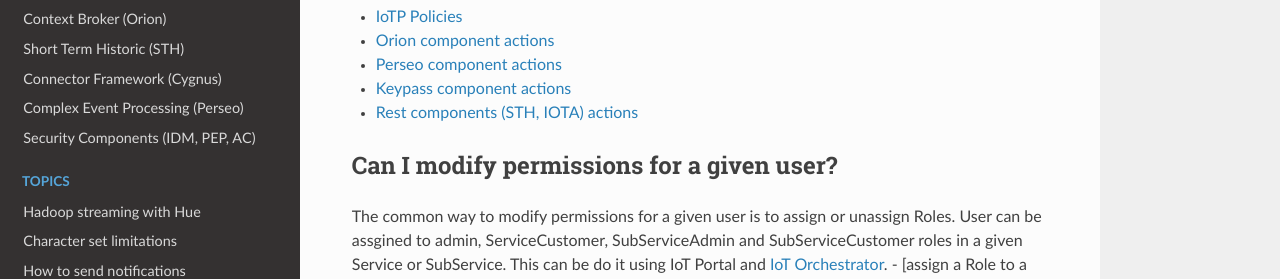
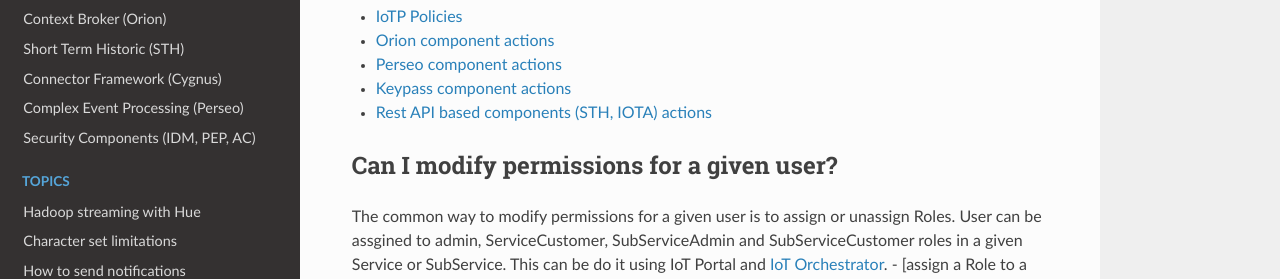
Before and after one commit to telefonicaid/thinking-cities, an MkDocs documentation site: the page built from docs/topics/user_permissions.md, in a window 1280 px wide and 900 px high, scrolled down 819 px. Shown: the part 155-434 px from the top of the window. Built offline with MkDocs 1.6.1, drawn with Linux system fonts in a browser that asks for light colours; nearby versions of some CDN libraries; old or Windows-style settings are respelled for this version of MkDocs.

Commit message:
replace REST components to REST API based components as @fgalan suggests

```diff
--- a/docs/topics/user_permissions.md
+++ b/docs/topics/user_permissions.md
@@ -37,7 +37,7 @@
 - [Orion component actions](https://github.com/telefonicaid/fiware-pep-steelskin#-rules-to-determine-the-context-broker-action-from-the-request)
 - [Perseo component actions](https://github.com/telefonicaid/fiware-pep-steelskin#-rules-to-determine-the-perseo-cep-action-from-the-request)
 - [Keypass component actions](https://github.com/telefonicaid/fiware-pep-steelskin#rulesKeypass)
-- [Rest components (STH, IOTA) actions](https://github.com/telefonicaid/fiware-pep-steelskin#generic-rest-middleware)
+- [Rest API based components (STH, IOTA) actions](https://github.com/telefonicaid/fiware-pep-steelskin#generic-rest-middleware)
 
 
 ## Can I modify permissions for a given user?
```
